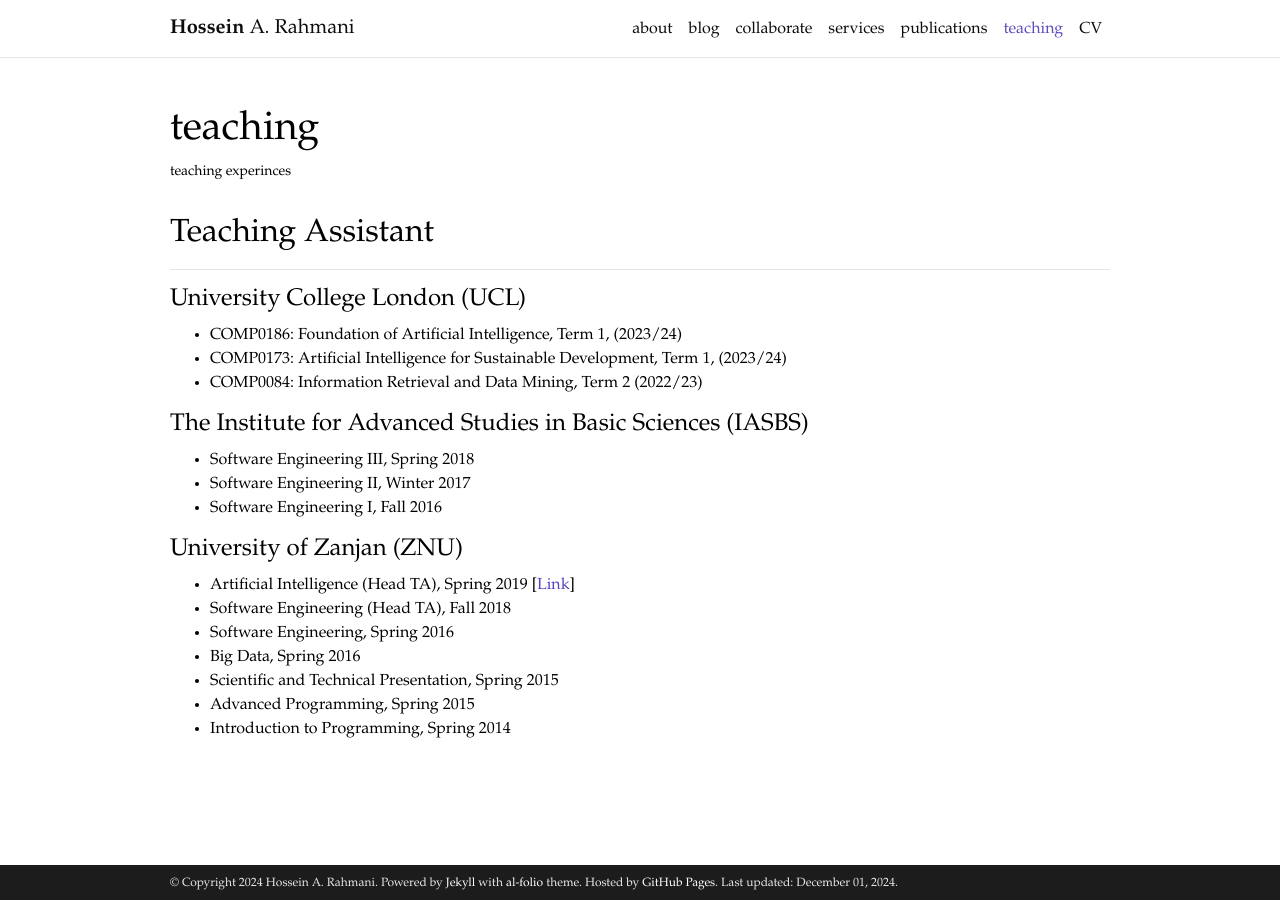
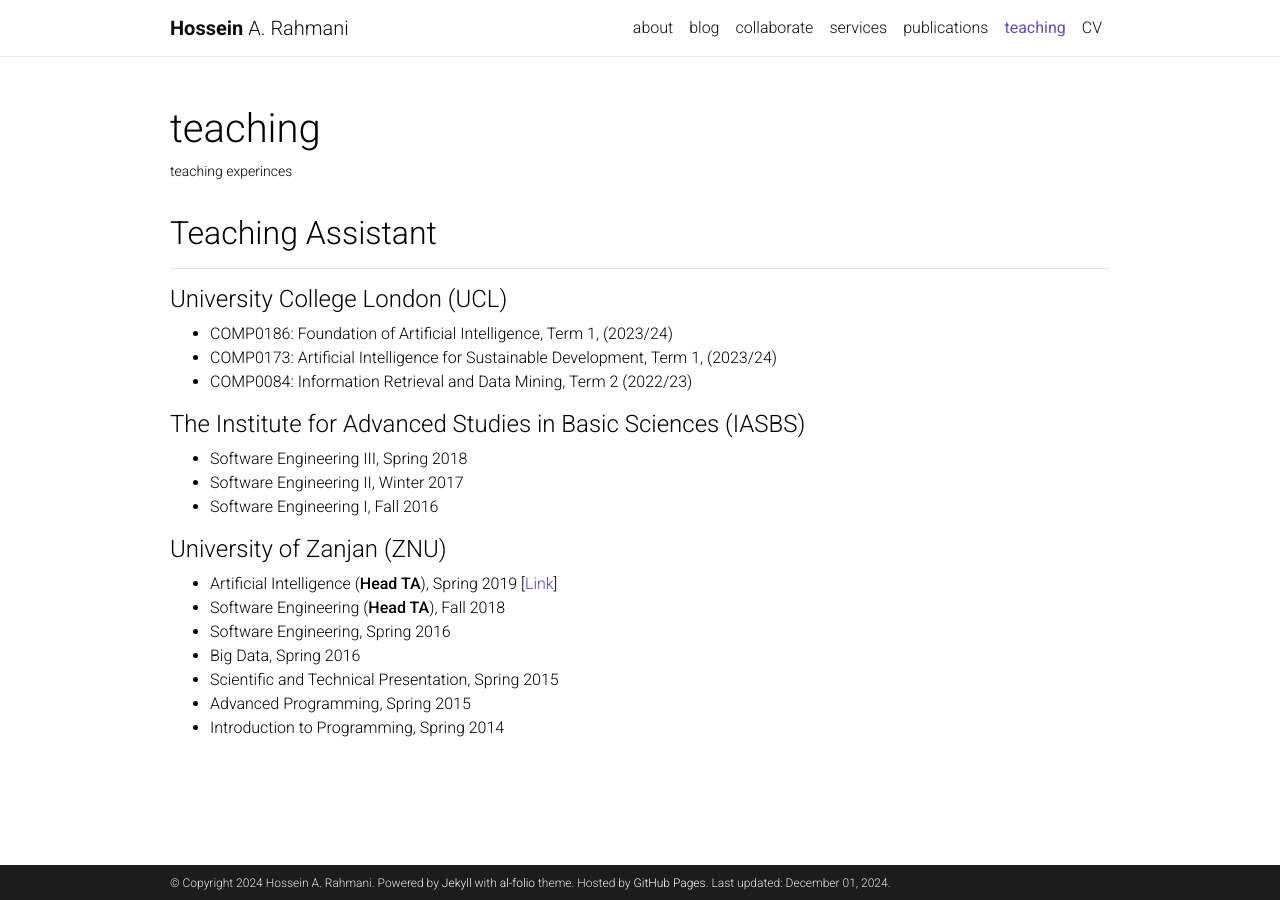
Before and after one commit to rahmanidashti/rahmanidashti.github.io, a Jekyll site: the page built from _pages/teaching.md, in a window 1280 px wide. Built offline with Jekyll 4.4.1, drawn with Linux system fonts in a browser that asks for light colours; full-size pictures stand in for the smaller copies a plugin makes; comment, search, counter and statistics services are not loaded; a style sheet for code colours, icons or effects is not loaded.

Commit message:
Update _layout.scss

```diff
--- a/_sass/_layout.scss
+++ b/_sass/_layout.scss
@@ -6,7 +6,7 @@
   padding-bottom: 70px;
   color: var(--global-text-color);
   background-color: var(--global-bg-color);
-  font-family: "Palatino Linotype", "Book Antiqua", Palatino, serif;
+  font-family: "Roboto", "Palatino Linotype", "Book Antiqua", Palatino, serif;
 
   h1, h2, h3, h4, h5, h6 {
     scroll-margin-top: 66px;
```
